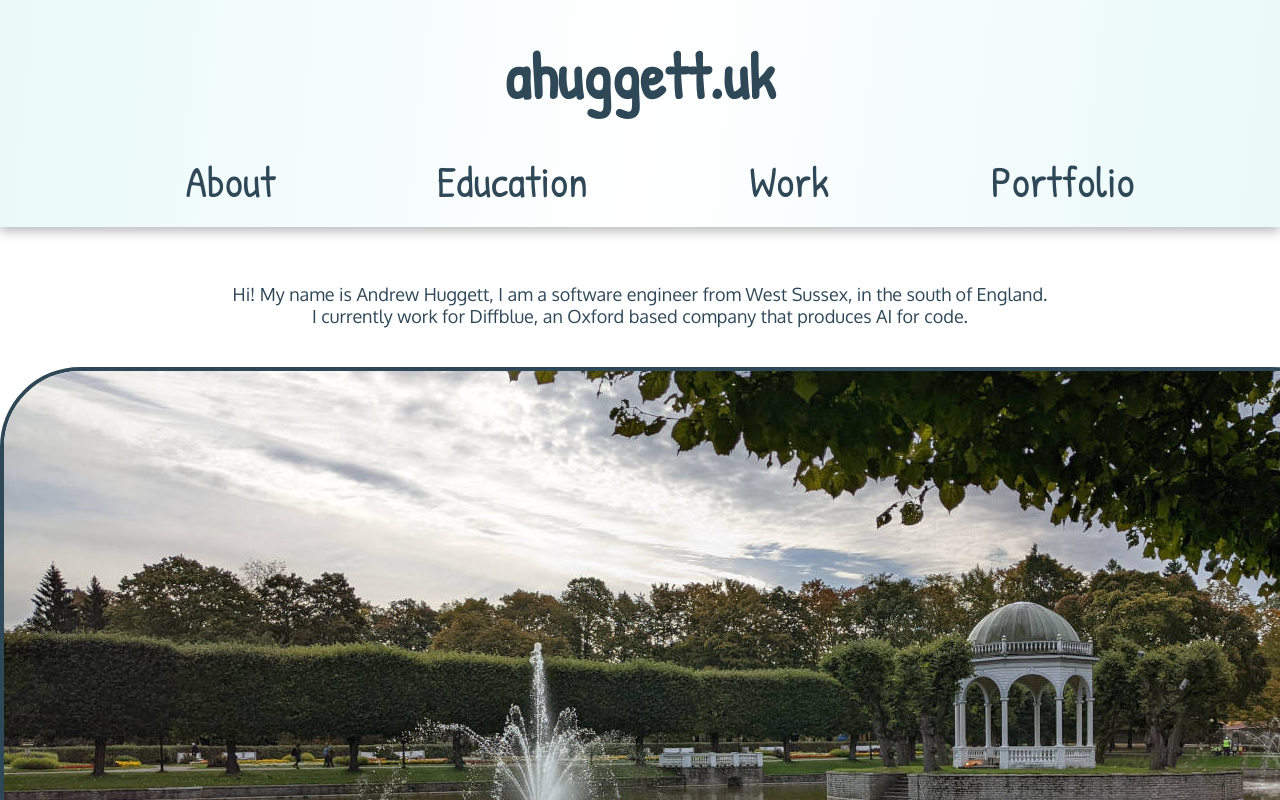
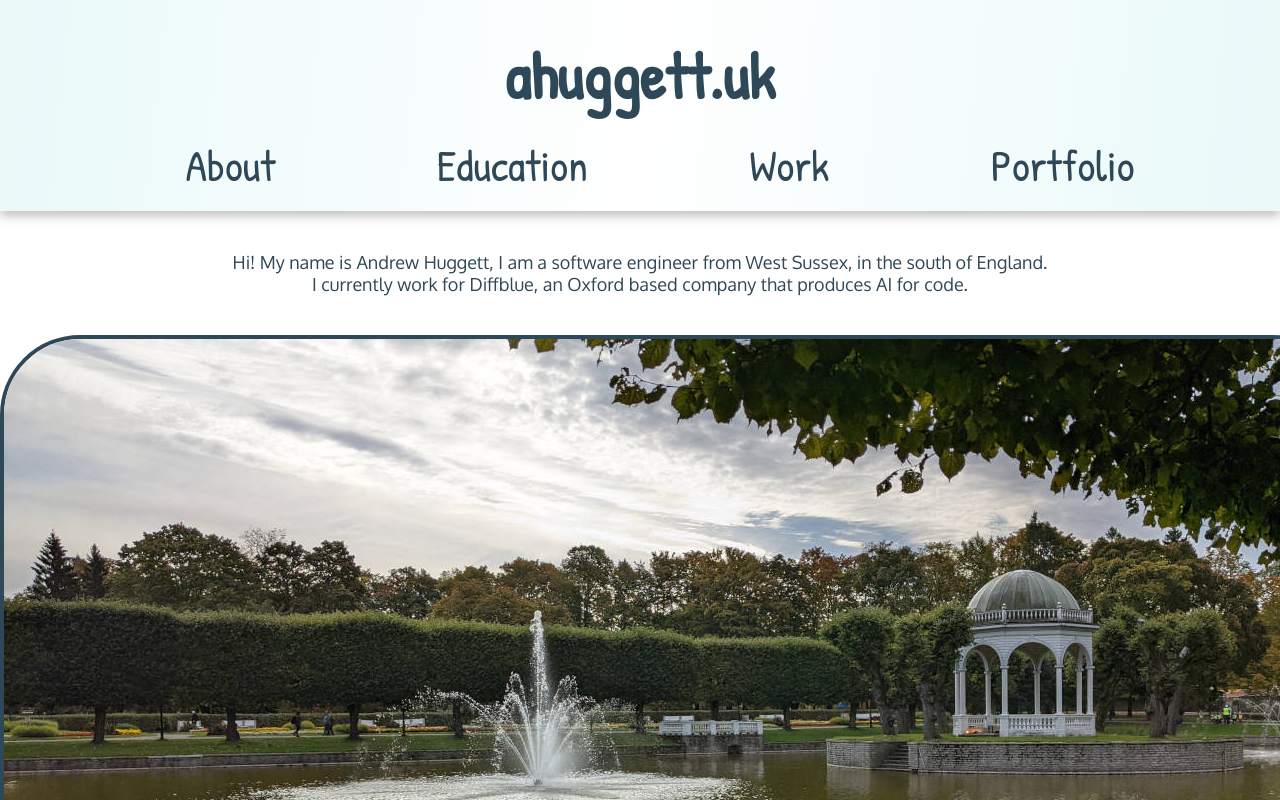
Before and after one commit to ahuggett26/website, a React (Create React App) app: page /about in a window 1280 px wide. Built offline with nearby package versions, Linux system fonts and the light colour scheme; a web font is replaced by a local one.

Commit message:
Make the page contents scrollable

```diff
--- a/src/components/home/Home.scss
+++ b/src/components/home/Home.scss
@@ -3,4 +3,10 @@
 .home-container {
     width: 100vw;
     height: 100vh;
+
+    .home-page-contents {
+        // TODO: Use variable to define the height of the header
+        height: calc(100vh - 211px);
+        overflow: auto;
+    }
 }
--- a/src/components/home/Home.tsx
+++ b/src/components/home/Home.tsx
@@ -8,7 +8,9 @@ class Home extends Component {
     return (
       <div className='home-container'>
         <Header/>
-        <Outlet/>
+        <div className='home-page-contents'>
+          <Outlet/>
+        </div>
       </div>
     );
   }
--- a/src/components/home/header/Header.scss
+++ b/src/components/home/header/Header.scss
@@ -19,6 +19,7 @@
     }
 
     .tabs {
+        margin: 0;
         list-style: none;
         display: flex;
         justify-content: space-evenly;
```
